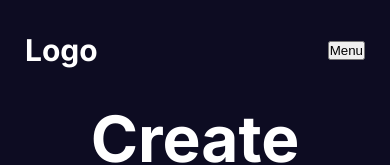
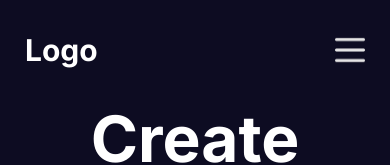
Before and after one commit to zhe-student-tafesa/Next.js-14-Full-Stack-Blog-App, a Next.js app: page / in a window 390 px wide. Shown: the top 165 px of the page. Built offline with nearby package versions, Linux system fonts and the light colour scheme.

Commit message:
1. Use Mobile menu image;

```diff
--- a/src/components/navbar/links/Links.jsx
+++ b/src/components/navbar/links/Links.jsx
@@ -3,6 +3,7 @@ import Link from 'next/link';
 import React, { useState } from 'react'
 import styles from './links.module.css'
 import NavLink from './navLink/NavLink';
+import Image from 'next/image';
 
 const links = [
     {
@@ -46,7 +47,11 @@ const Links = () => {
             {/* FOR DESK TOP: End */}
 
             {/* FOR TABLET AND MOBILE TOP: Begin */}
-            <button className={styles.mobileMenuButton} onClick={() => setOpen((prev) => !prev)}>Menu</button>
+            {/* <button className={styles.mobileMenuButton} onClick={() => setOpen((prev) => !prev)}>Menu</button> */}
+            <Image src='/menu.png' alt='menu' width={30} height={30}
+                onClick={() => setOpen((prev) => !prev)}
+                className={styles.mobileMenuButton}
+            />
             {open && <div className={styles.mobileLinks}>
                 {
                     links.map((link) =>
@@ -54,7 +59,7 @@ const Links = () => {
                     )
                 }
             </div>
-            //  FOR TABLET AND MOBILE TOP: Begin
+                //  FOR TABLET AND MOBILE TOP: Begin
             }
         </div>
     )
```
